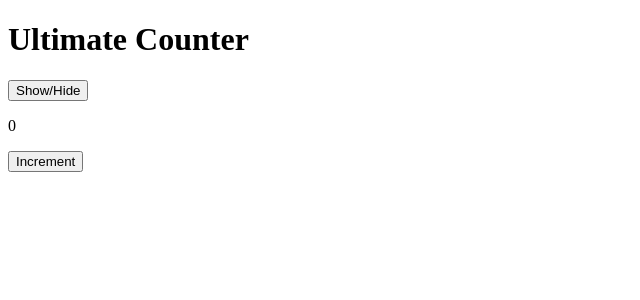
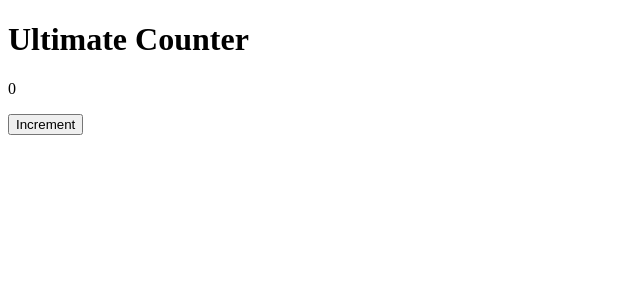
Before and after one commit to Maamun/ultCoReact, a React (Create React App) app in the folder ult-react-co/: page / in a window 1280 px wide. Shown: the top 300 px of the page, without its empty margins (0-640 px from the left). Built offline with nearby package versions, Linux system fonts and the light colour scheme.

Commit message:
Cleaning up after side effects

```diff
--- a/ult-react-co/src/App.js
+++ b/ult-react-co/src/App.js
@@ -1,18 +1,11 @@
-import React, { useState } from "react";
+import React from "react";
 import Counter from "./Counter";
 
 const App = () => {
-  const [show, setShow] = useState(true);
-  const onClickHandler = () => {
-    setShow(s => !s);
-  };
   return (
     <>
       <h1>Ultimate Counter</h1>
-      <button type="button" onClick={onClickHandler} aria-pressed={!show}>
-        Show/Hide
-      </button>
-      {show && <Counter />}
+      <Counter />
     </>
   );
 };
--- a/ult-react-co/src/Counter.js
+++ b/ult-react-co/src/Counter.js
@@ -1,9 +1,9 @@
 import React, { Fragment, useState, useEffect } from "react";
-const subscibe = () => {
-  console.log("subscribed");
+const subscibe = count => {
+  console.log(`Subscribed for ${count}`);
 };
-const unsubscibe = () => {
-  console.log("Unsubscribe");
+const unsubscibe = count => {
+  console.log(`Unsubscribed for ${count}`);
 };
 const Counter = () => {
   const [counter, setCounter] = useState(0);
@@ -13,11 +13,11 @@ const Counter = () => {
   }, [counter]);
 
   useEffect(() => {
-    subscibe();
+    subscibe(counter);
     return () => {
-      unsubscibe();
+      unsubscibe(counter);
     };
-  }, []);
+  }, [counter]);
 
   const onCountClickHandler = () => {
     setCounter(c => c + 1);
@@ -32,11 +32,16 @@ const Counter = () => {
     </Fragment>
   );
 };
-/* - Why didn't we have to put the subscribe function inside the dependency array? the reason for that it was declared outisde the render scope of the Counter component, it is not part of the component function and therefor we can treat it as a true constant and does not have to be part of the dependency array, this is something we have to keep in mind, if we have side effects that doesn't use anything inside of our components, it is often a good idea to move it outside of the component. Usually this leads to code that is easier to reason about and also when we create a useEffect functions we do not have to add it to the dependency arrays.
-- so if we know a function as constant and it does not use anything defined inside of our component, it propably doesn't belong inside our component in the first place.
+/* - It immediately shows in the console Subscribed for 0, and the reason for that is when it mounts: the counter value is already changing from undefined to 0. That's important to know that the effect hook will also run the mount process when we are looking at a specefic value.
+- useEffect(() => {
+    subscibe(counter);
+    return () => {
+      unsubscibe(counter);
+    };
+  }, [counter]);
+  => when the counter value changed, this useEffect was ran, this is looking at the counter for changes and when the counter changes, it will subscribe for the new value of counter but it will also unsubscribe for teh previous version of counter. So the clean up function is NOT ONLY FOR THE COMPONENT. the clean up function is PER EFFECT !! and it's executed everytime the effect changes. So whenever something in the dependency array changes, THE CLEAN UP FUNCTION WILL RUN FOR THE PREVIOUS VERSIONS OF THOSE VALUES.
+  SUMMARY: If we want side effect code to only run once, we have to put it in a useEffect hook with an empty dependency array, so also its clean up function will be executed once when the component is unmounted.
 
-- useEffect comes with a clean up function that we can use to clean up effects.
- - When it is a useEffect with an empty dependency array, the effect code will be run when the component just mounted, it will never run again because there is nothing in the dependency array that can change, so once the component is unmounted, the clean up function will be called for the first time.
-  - The clean up function will be triggered only once when the component is unmounted.*/
+  - However if the dependency array contains anything, the effect code will run whenever that changes, but the clean up function will also run with every change. it does not run for the first time the component gets mounted because there wasn't a previous run, this mechanism gives us a powerful ability to run our effect code based on the values of the state in our component and also enables us to clean up everytime something changes and we need to re-render the effect code again.*/
 
 export default Counter;
```
